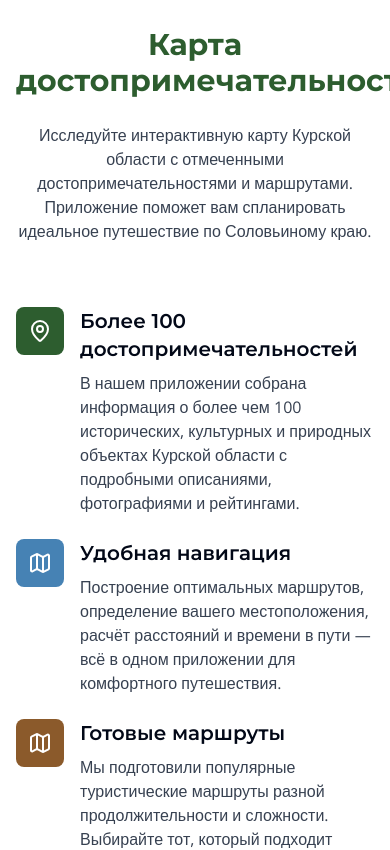
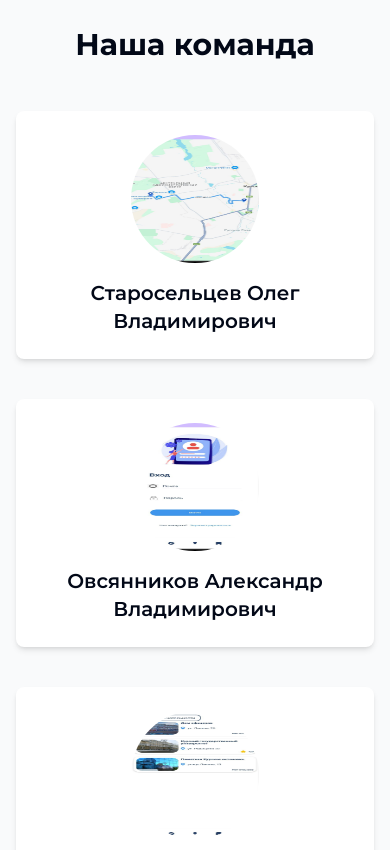
Before and after one commit to sasa12366/soloveiny-kray-guide, a React (Vite) app: page / in a window 390 px wide. Shown: the part 4900-5750 px from the top of the page. Built offline with nearby package versions, Linux system fonts and the light colour scheme.

Commit message:
feat: Add team section
Add a new section to display the team members with their photos.

```diff
--- /dev/null
+++ b/src/components/TeamSection.tsx
@@ -0,0 +1,53 @@
+
+import React from 'react';
+import { Avatar, AvatarImage, AvatarFallback } from '@/components/ui/avatar';
+
+const TeamSection = () => {
+  const teamMembers = [
+    {
+      id: 1,
+      name: 'Старосельцев Олег Владимирович',
+      photo: '/lovable-uploads/f6443dd9-f2ee-4392-89e0-60d8ff6e6095.png',
+      initials: 'СОВ',
+    },
+    {
+      id: 2,
+      name: 'Овсянников Александр Владимирович',
+      photo: '/lovable-uploads/81c0d43b-b2bd-4b78-bd4e-48eca7f2590e.png',
+      initials: 'ОАВ',
+    },
+    {
+      id: 3,
+      name: 'Ноздрачёва Ульяна Дмитриевна',
+      photo: '/lovable-uploads/f852cdf6-0f3f-4113-9716-50c5aeb45bb4.png',
+      initials: 'НУД',
+    },
+  ];
+
+  return (
+    <section id="team" className="py-16 md:py-24 bg-gray-50">
+      <div className="container mx-auto px-4">
+        <h2 className="text-3xl md:text-4xl font-bold mb-12 text-center">Наша команда</h2>
+
+        <div className="grid grid-cols-1 md:grid-cols-3 gap-10">
+          {teamMembers.map((member) => (
+            <div
+              key={member.id}
+              className="flex flex-col items-center bg-white p-6 rounded-lg shadow-md hover:shadow-lg transition-shadow"
+            >
+              <Avatar className="h-32 w-32 mb-4">
+                <AvatarImage src={member.photo} alt={member.name} />
+                <AvatarFallback className="text-lg bg-forest text-white">
+                  {member.initials}
+                </AvatarFallback>
+              </Avatar>
+              <h3 className="text-xl font-semibold text-center">{member.name}</h3>
+            </div>
+          ))}
+        </div>
+      </div>
+    </section>
+  );
+};
+
+export default TeamSection;
--- a/src/pages/Index.tsx
+++ b/src/pages/Index.tsx
@@ -7,6 +7,7 @@ import FeaturesSection from '@/components/FeaturesSection';
 import AppScreensSection from '@/components/AppScreensSection';
 import MapSection from '@/components/MapSection';
 import ContactSection from '@/components/ContactSection';
+import TeamSection from '@/components/TeamSection';
 import Footer from '@/components/Footer';
 import { Helmet } from 'react-helmet-async';
 
@@ -27,6 +28,7 @@ const Index = () => {
         <AboutSection />
         <FeaturesSection />
         <AppScreensSection />
+        <TeamSection />
         <MapSection />
         <ContactSection />
       </main>
```
